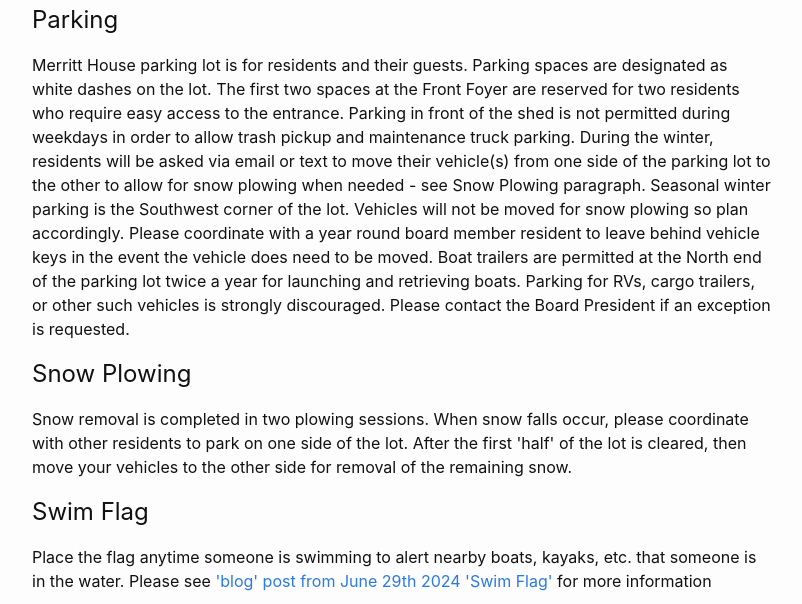
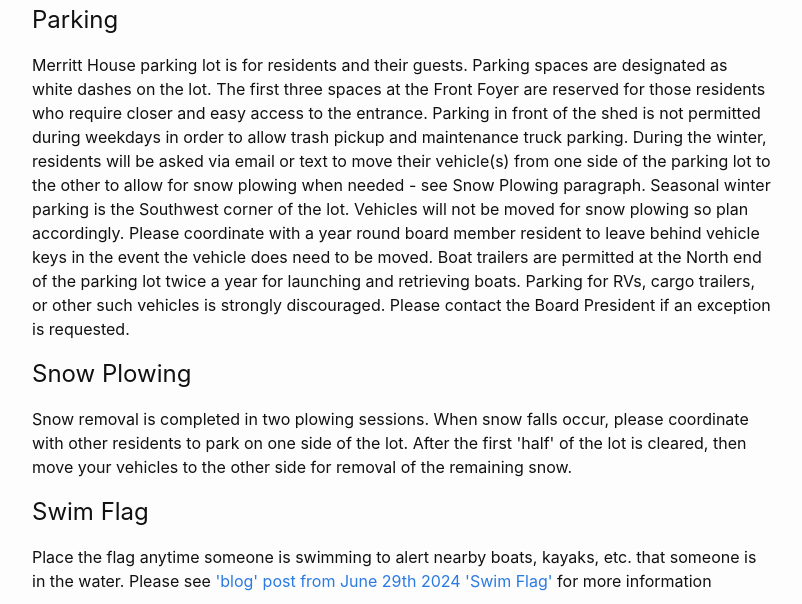
Before and after one commit to rsabec/merritthouse, a Jekyll site: the page built from building.markdown, in a window 1280 px wide and 900 px high, scrolled down 780 px, cut to the strip 205-809 px from the top of the window. Shown: the whole strip, without its empty margins (238-1040 px from the left). Built offline with Jekyll 4.4.1, drawn with Linux system fonts in a browser that asks for light colours.

Commit message:
parking
3 spaces

```diff
--- a/building.markdown
+++ b/building.markdown
@@ -17,7 +17,7 @@
 Service: Weekly pickup of trash, recycles, flattened cardboard. Trash should be double bagged and tied securely. Recycles should be in a single bag for easier containment. Returnables cannot be crushed. Disposal of trash is in marked bins and cans alongside the shed. </p>
 <iframe src="https://drive.google.com/file/d/1pTm3o_28-fcXpnvxOdMJ1dVxrTvDyEEb/preview" width="640" height="480" allow="autoplay"></iframe>
 <h1>Parking</h1>
-<p> Merritt House parking lot is for residents and their guests. Parking spaces are designated as white dashes on the lot. The first two spaces at the Front Foyer are reserved for two residents who require easy access to the entrance. Parking in front of the shed is not permitted during weekdays in order to allow trash pickup and maintenance truck parking. During the winter, residents will be asked via email or text to move their vehicle(s) from one side of the parking lot to the other to allow for snow plowing when needed - see Snow Plowing paragraph. Seasonal winter parking is the Southwest corner of the lot. Vehicles will not be moved for snow plowing so plan accordingly. Please coordinate with a year round board member resident to leave behind vehicle keys in the event the vehicle does need to be moved.  Boat trailers are permitted at the North end of the parking lot twice a year for launching and retrieving boats. Parking for RVs, cargo trailers, or other such vehicles is strongly discouraged. Please contact the Board President if an exception is requested.  </p>
+<p> Merritt House parking lot is for residents and their guests. Parking spaces are designated as white dashes on the lot. The first three spaces at the Front Foyer are reserved for those residents who require closer and easy access to the entrance. Parking in front of the shed is not permitted during weekdays in order to allow trash pickup and maintenance truck parking. During the winter, residents will be asked via email or text to move their vehicle(s) from one side of the parking lot to the other to allow for snow plowing when needed - see Snow Plowing paragraph. Seasonal winter parking is the Southwest corner of the lot. Vehicles will not be moved for snow plowing so plan accordingly. Please coordinate with a year round board member resident to leave behind vehicle keys in the event the vehicle does need to be moved.  Boat trailers are permitted at the North end of the parking lot twice a year for launching and retrieving boats. Parking for RVs, cargo trailers, or other such vehicles is strongly discouraged. Please contact the Board President if an exception is requested.  </p>
 <h1>Snow Plowing</h1>
 <p> Snow removal is completed in two plowing sessions. When snow falls occur, please coordinate with other residents to park on one side of the lot. After the first 'half' of the lot is cleared, then move your vehicles to the other side for removal of the remaining snow. </p>
 <h1>Swim Flag</h1>
```
Also changed, not shown: 1 other file.
